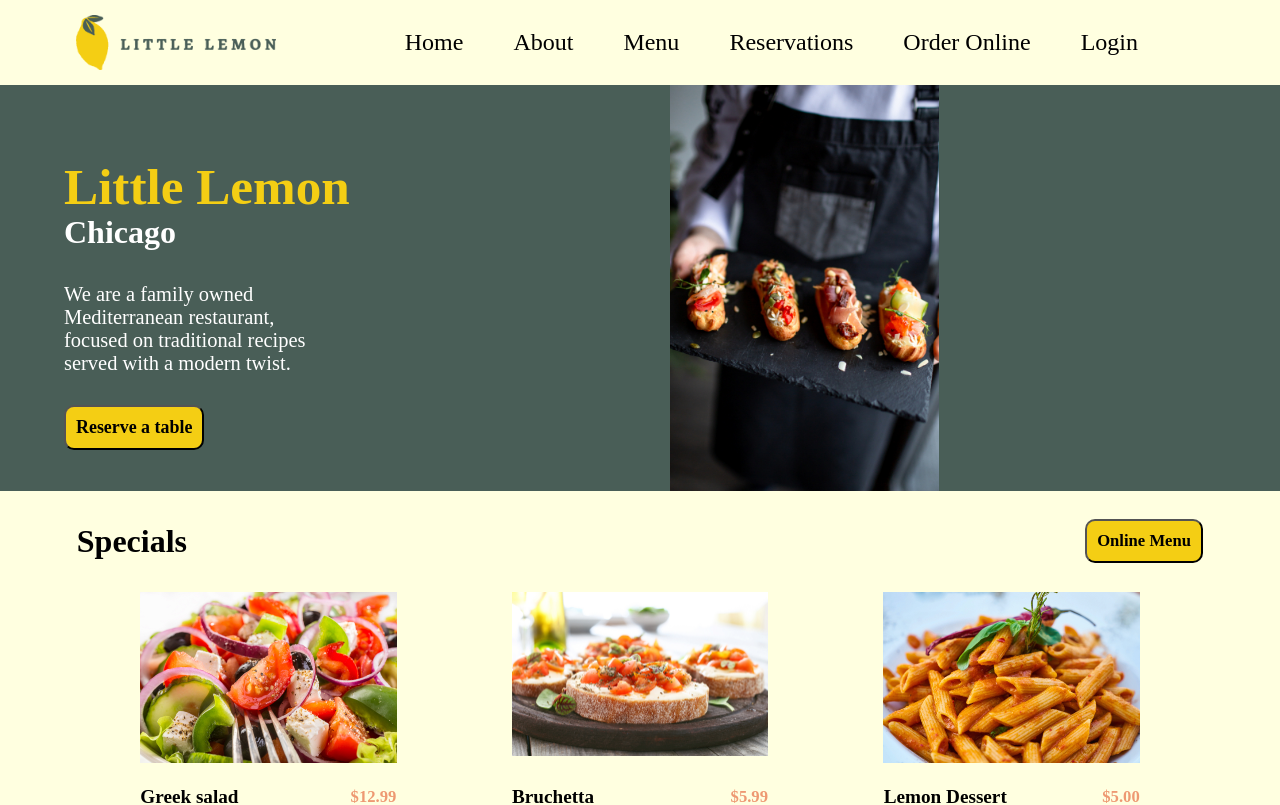
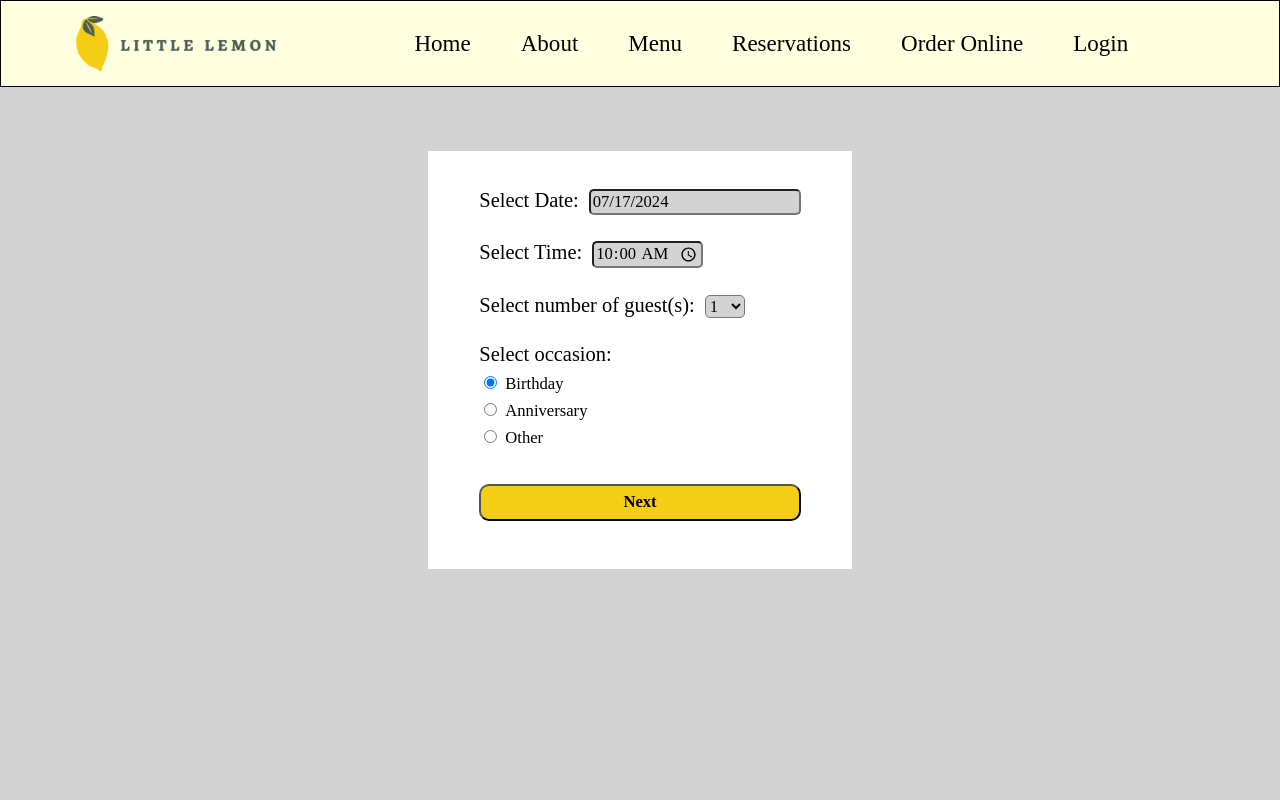
Before and after one commit to william-swe/Table-Reservation, a React (Create React App) app: page /reserve in a window 1280 px wide. Shown: the top 805 px of the page. Built offline with nearby package versions, Linux system fonts and the light colour scheme.

Commit message:
finish reservation page

```diff
--- a/package.json
+++ b/package.json
@@ -10,9 +10,13 @@
     "@testing-library/jest-dom": "^5.17.0",
     "@testing-library/react": "^13.4.0",
     "@testing-library/user-event": "^13.5.0",
+    "date-fns": "^3.6.0",
     "react": "^18.3.1",
+    "react-datepicker": "^7.3.0",
     "react-dom": "^18.3.1",
+    "react-router-dom": "^6.25.1",
     "react-scripts": "5.0.1",
+    "react-time-picker": "^7.0.0",
     "web-vitals": "^2.1.4"
   },
   "scripts": {
--- a/src/App.js
+++ b/src/App.js
@@ -5,17 +5,26 @@ import Highlights from './Highlights';
 import Testimonials from './Testimonials';
 import About from './About';
 import Footer from './Footer';
+import Reserve from './Reserve';
+import { BrowserRouter as Router, Routes, Route } from 'react-router-dom';
 
 function App() {
   return (
-    <>
-      <Nav/>
-      <Hero/>
-      <Highlights/>
-      <Testimonials/>
-      <About/>
-      <Footer/>
-    </>
+    <Router>
+      <Routes>
+        <Route path="/" element={
+          <>
+            <Nav />
+            <Hero />
+            <Highlights />
+            <Testimonials />
+            <About />
+            <Footer />
+          </>
+        } />
+        <Route path="/reserve" element={<Reserve />} />
+      </Routes>
+    </Router>
   );
 }
 
--- a/src/Hero.js
+++ b/src/Hero.js
@@ -1,7 +1,14 @@
 import "./css/Hero.css"
 import breads from "./images/Breads served by a waiter smaller size.jpg"
+import { useNavigate } from 'react-router-dom';
 
 const Hero = () => {
+    const navigate = useNavigate();
+
+    const handleClick = () => {
+        navigate("/reserve");
+    }
+
     return (
         <div id='container'>
             <div class="overlay"></div>
@@ -11,7 +18,7 @@ const Hero = () => {
                 <p>
                     We are a family owned Mediterranean restaurant, focused on traditional recipes served with a modern twist.
                 </p>
-                <input id="reserve-button" type="button" value="Reserve a table"/>
+                <input id="hero-button" type="button" value="Reserve a table" onClick={handleClick}/>
             </div>
             <img src={breads} alt="A waiter serving breads"></img>
         </div>
--- /dev/null
+++ b/src/Reserve.js
@@ -0,0 +1,97 @@
+import React, { useState } from 'react';
+import "./css/Reserve.css"
+import Nav from './Nav';
+import DatePicker from 'react-datepicker';
+import 'react-datepicker/dist/react-datepicker.css';
+import { addDays } from 'date-fns';
+// import TimePicker from 'react-time-picker';
+
+const Reserve = () => {
+    const [startDate, setStartDate] = useState(new Date());
+    const [time, setTime] = useState('10:00');
+    const dropdowns = ["1", "2", "3", "4", "5+"];
+    const [dropdownOption, setdropdownOption] = useState("1");
+    const occasions = [
+        "Birthday",
+        "Anniversary",
+        "Other"
+    ];
+    const [occasionOption, setoccasionOption] = useState(occasions[0]);
+    const [otherText, setOtherText] = useState("");
+
+    const handleSubmit = (event) => {
+        event.preventDefault();
+        // alert(`Selected date: ${startDate.toDateString()}`);
+    };
+
+    return (
+        <div id="reserve">
+            <Nav id="reserve-nav" />
+            <form id="reserve-form" onSubmit={handleSubmit}>
+                <div>
+                    <div id="reserve-datepicker">
+                        <label>Select Date:</label>
+                        <DatePicker
+                            id="datepicker"
+                            selected={startDate}
+                            onChange={(date) => setStartDate(date)}
+                            minDate={addDays(new Date(), 0)}
+                        />
+                    </div>
+                    <div id="reserve-timepicker">
+                        <label>Select Time:</label>
+                        <input
+                            id="timepicker"
+                            type="time"
+                            value={time}
+                            onChange={(event) => setTime(event.target.value)}
+                            min="08:00"
+                            max="21:00"
+                        />
+                    </div>
+                    <div id="reserve-guests-no">
+                        <label>Select number of guest(s):</label>
+                        <select
+                            id="reserve-dropdown"
+                            value={dropdownOption}
+                            onChange={(event) => setdropdownOption(event.target.value)}
+                        >
+                            {dropdowns.map((option, index) => (
+                                <option key={index} value={option}>
+                                    {option}
+                                </option>
+                            ))}
+                        </select>
+                    </div>
+                    <div id="reserve-occasion">
+                        <label>Select occasion:</label>
+                        {occasions.map((option, index) => (
+                            <div key={index}>
+                                <input
+                                    type="radio"
+                                    id={`radio-${option}`}
+                                    // name="custom-radio"
+                                    value={option}
+                                    checked={occasionOption === option}
+                                    onChange={(event) => setoccasionOption(event.target.value)}
+                                />
+                                <label htmlFor={`radio-${option}`}>{option}</label>
+                            </div>
+                        ))}
+                    </div>
+                    {occasionOption === "Other" && (
+                        <textarea
+                        id="reserve-textarea"
+                            placeholder="Please specify your occasion"
+                            value={otherText}
+                            onChange={(event) => setOtherText(event.target.value)}
+                        />
+                    )}
+                    <button id="reserve-button" type="submit">Next</button>
+                </div>
+            </form>
+        </div>
+    );
+};
+
+export default Reserve;
--- a/src/css/Hero.css
+++ b/src/css/Hero.css
@@ -40,7 +40,7 @@
     font-size: 1.6vw;
 }
 
-#reserve-button {
+#hero-button {
     background-color: #F4CE14;
     border-radius: 10px;
     padding: 10px;
@@ -49,6 +49,7 @@
     width: fit-content;
     margin-top: 10px;
     margin-bottom: 10px;
+    cursor: pointer;
 }
 
 /* #image {
@@ -81,7 +82,7 @@
         width: 25vw;
     }
 
-    #reserve-button {
+    #hero-button {
         border-radius: 10px;
         padding: 5px;
         font-size: 2.5vw;
--- a/src/css/Highlights.css
+++ b/src/css/Highlights.css
@@ -22,6 +22,7 @@
     font-size: 1.3vw;
     font-weight: bold;
     background-color: #F4CE14;
+    cursor: pointer;
 }
 
 #cards {
--- a/src/css/Nav.css
+++ b/src/css/Nav.css
@@ -22,6 +22,11 @@
 a {
     color: black;
     text-decoration: none;
+    cursor: pointer;
+}
+
+#navigation > ul > li > a {
+    font-size: 1.8vw;
 }
 
 #navigation > ul {
@@ -60,4 +65,8 @@ a {
         margin: 10px 0;
         font-size: max(4vw, 16px);
     }
+
+    #navigation > ul > li > a {
+        font-size: 4.5vw;
+    }
 }
--- /dev/null
+++ b/src/css/Reserve.css
@@ -0,0 +1,93 @@
+#reserve {
+    display: flex;
+    flex-direction: column;
+    /* align-items: center; */
+    background-color: lightgrey;
+    height: 100vh;
+}
+
+#navigation {
+    /* width: 100%; */
+    border: 1px solid black;
+}
+
+#reserve-form {
+    display: flex;
+    flex-direction: column;
+    align-items: center;
+    margin: 5vw auto;
+    /* border: 1px solid black; */
+    padding: 3vw 4vw;
+    /* width: 100%; */
+    background-color: white;
+}
+
+#reserve-form > div {
+    display: flex;
+    flex-direction: column;
+    gap: 2vw;
+}
+
+/* #reserve-datepicker {
+    border: 1px solid black;
+    background-color: lightgrey;
+} */
+
+#reserve-occasion {
+    display: flex;
+    flex-direction: column;
+    gap: 0.5vw;
+}
+
+#reserve-datepicker > label, #reserve-timepicker > label, #reserve-guests-no > label, #reserve-occasion > label {
+    margin-right: 10px;
+    font-size: 1.6vw;
+}
+
+#reserve-occasion > div > label {
+    font-size: 1.3vw;
+    margin-left: 5px;
+}
+
+#datepicker, #timepicker, #reserve-dropdown {
+    border-radius: 5px;
+    font-size: 1.3vw;
+    /* border: 1px solid blue; */
+    background-color: lightgrey;
+}
+
+#reserve-button {
+    background-color: #F4CE14;
+    border-radius: 10px;
+    padding: 0.5vw;
+    font-weight: bold;
+    font-size: 1.3vw;
+    width: 100%;
+    margin-top: 10px;
+    margin-bottom: 10px;
+    cursor: pointer;
+}
+
+#reserve-textarea {
+    width: 100%;
+    height: 10vh;
+    font-size: 1.2vw;
+}
+
+@media (max-width: 1023px) {
+    #datepicker, #timepicker, #reserve-dropdown, #reserve-button {
+        font-size: 4.5vw;
+    }
+
+    #reserve-datepicker > label, #reserve-timepicker > label, #reserve-guests-no > label, #reserve-occasion > label {
+        font-size: 5vw;
+    }
+
+    #reserve-occasion > div > label {
+        font-size: 4vw;
+    }
+
+    #reserve-textarea {
+        font-size: 4.2vw;
+    }
+}
```
Also changed, not shown: 1 other file (tests, documents, lock files or other folders).
